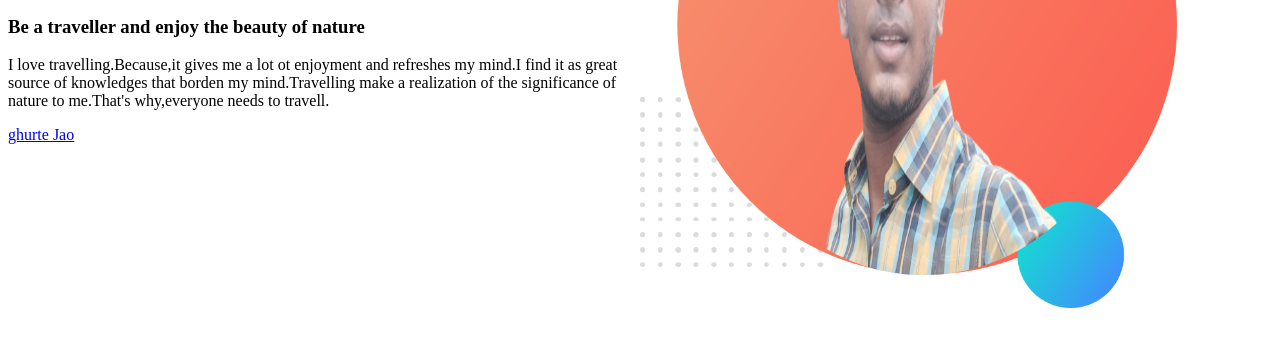
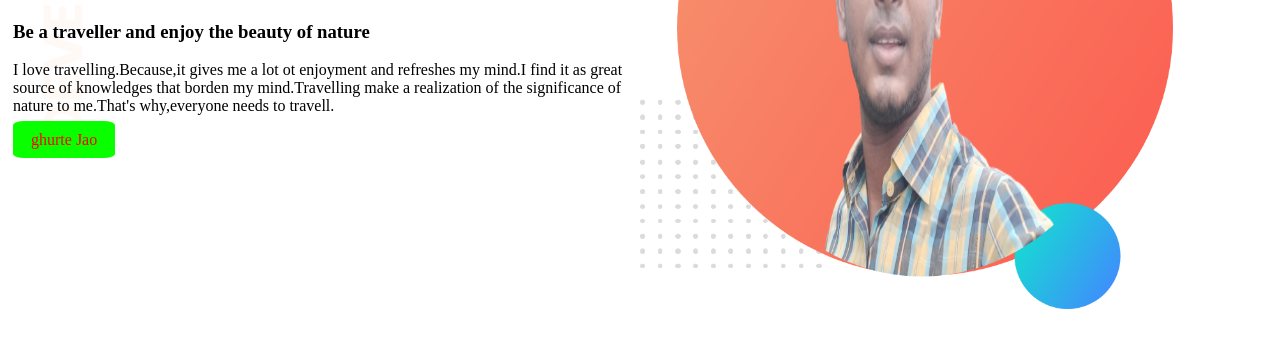
Before and after one commit to hirajheel/own-portfolio, a plain HTML site: page index.html in a window 1280 px wide. Shown: the part 233-580 px from the top of the page. Drawn offline with Linux system fonts and the light colour scheme; a web font is replaced by a local one.

Commit message:
background commit

```diff
--- a/index.html
+++ b/index.html
@@ -13,7 +13,7 @@
 </head>
 
 <body>
-    <section>
+    <section class="top_banner">
         <div class="half-width">
             <h1>Welcome To</h1>
             <h1><span class="roll">Mejbaur Rahman</span> World!</h1>
@@ -22,7 +22,7 @@
                 of
                 knowledges that borden my mind.Travelling make a realization of the significance of nature to me.That's
                 why,everyone needs to travell. </p>
-            <a class="link button" target="blank"
+            <a class="link-button" target="blank"
                 href="https://hirajheel.github.io/my-new-projects/?fbclid=IwAR2GTv3MtcttT-YK2GyqA5_d_elQ47P_p-8PkkATtYN7yTp8oSmuliiWUww">ghurte
                 Jao</a>
         </div>
--- a/style.css
+++ b/style.css
@@ -1,5 +1,7 @@
 body{
     font-family: 'Uchen', serif;
+
+    padding: 5px;
 }
 h1{
     font-size: 50px;
@@ -17,9 +19,17 @@ section{
 .half-width img{
     width: 85%;
 }
-.link button{
+.link-button{
     text-decoration: none;
-    background-image: linear-gradient(salmon tomato orange);
+    background-color:rgb(9, 255, 0);
     padding: 10px 18px;
     border-radius: 11%;
+    color:red;
+    font-weight: 400;
+     }
+.top_banner{
+    background-image: url(top-banner.png);
+    background-repeat: no-repeat;
+
+
 }
```
Also changed, not shown: top-banner.png (added).
